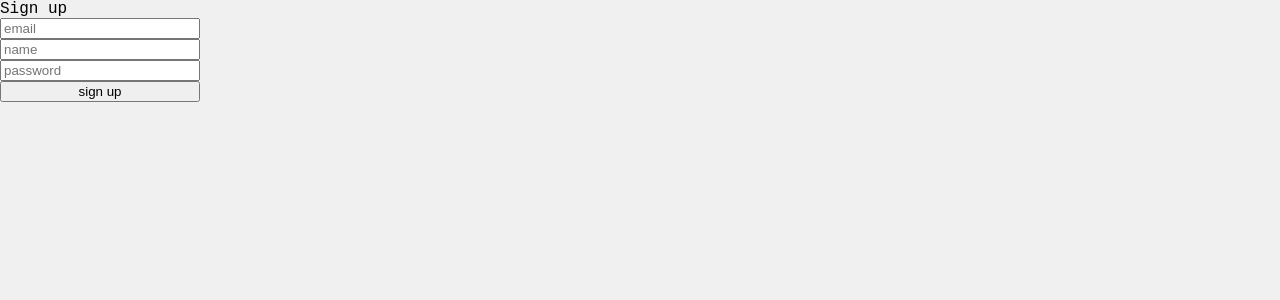
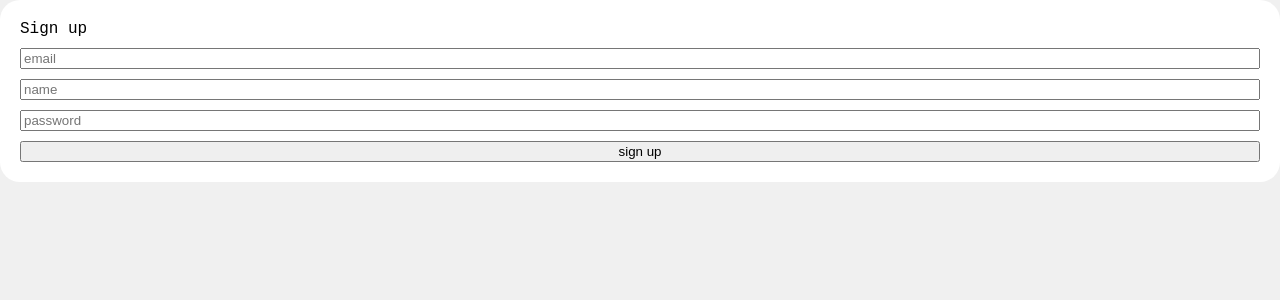
Before and after one commit to krastsislau/ignition-redditlike-app, a Next.js app: page /sign-up in a window 1280 px wide. Shown: the top 300 px of the page. Built offline with nearby package versions, Linux system fonts and the light colour scheme.

Commit message:
beautified forms a bit

```diff
--- a/pages/sign-up/index.tsx
+++ b/pages/sign-up/index.tsx
@@ -2,6 +2,8 @@ import React from "react";
 import type { NextPage } from 'next';
 
 import { signUp } from "../../domain/mutation";
+import { Input } from 'antd';
+import styles from "../../styles/Form.module.css";
 
 interface SignUpFormState {
     email: string,
@@ -49,19 +51,15 @@ class SignUpForm extends React.Component<any, SignUpFormState> {
 
     render() {
         return (
-            <form style={{
-                display: 'flex',
-                flexDirection: 'column',
-                width: 200,
-            }} onSubmit={this.handleSubmit}>
+            <form className={styles.form} onSubmit={this.handleSubmit}>
                 Sign up
-                <input type='text' name='email' placeholder='email'
+                <Input type='text' name='email' placeholder='email'
                        value={this.state.email}
                        onChange={(event) => this.handleEmailChange(event)}/>
-                <input type='text' name='name' placeholder='name'
+                <Input type='text' name='name' placeholder='name'
                        value={this.state.name}
                        onChange={(event) => this.handleNameChange(event)}/>
-                <input type='password' name='password' placeholder='password'
+                <Input type='password' name='password' placeholder='password'
                        value={this.state.password}
                        onChange={(event) => this.handlePasswordChange(event)}/>
                 <button type='submit'>sign up</button>
--- /dev/null
+++ b/styles/Form.module.css
@@ -0,0 +1,9 @@
+.form {
+    min-width: 200px;
+    padding: 20px;
+    display: flex;
+    flex-direction: column;
+    gap: 10px;
+    background: white;
+    border-radius: 20px;
+}
```
Also changed, not shown: pages/new-post/index.tsx (+5 -7 lines), pages/sign-in/index.tsx (+5 -7 lines).
